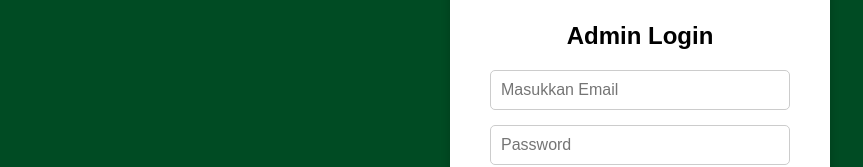
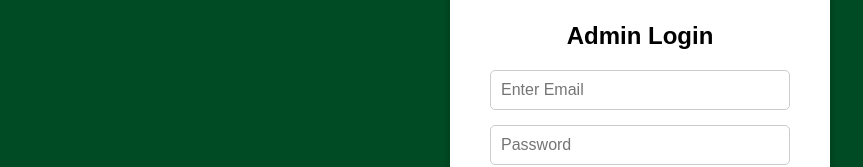
Before and after one commit to alifionauval/snapsindo, a React (Create React App) app: page /login in a window 1280 px wide. Shown: the part 329-496 px from the top of the page, without its empty margins (0-863 px from the left). Built offline with nearby package versions, Linux system fonts and the light colour scheme.

Commit message:
Update Login.js

```diff
--- a/src/pages/Login.js
+++ b/src/pages/Login.js
@@ -62,7 +62,7 @@ const Login = () => {
           {error && <div className="error-message">{error}</div>}
           <input
             type="email"
-            placeholder="Masukkan Email"
+            placeholder="Enter Email"
             className="login-input"
             value={email}
             onChange={(e) => setEmail(e.target.value)}
```
